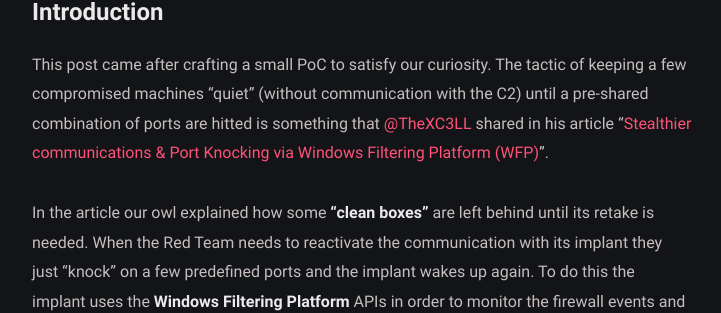
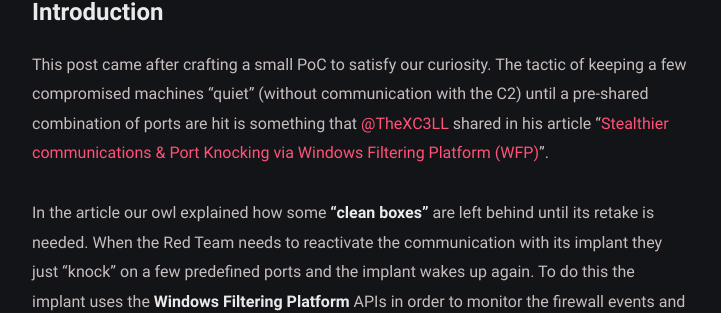
Before and after one commit to Adepts-Of-0xCC/blog, a Jekyll site: the page built from _posts/Connectionless-shells/2021-06-18-Connectionless-shells.md, in a window 1280 px wide and 900 px high, scrolled down 749 px. Shown: the part 205-518 px from the top of the window, without its empty margins (278-999 px from the left). Built offline with Jekyll 4.4.1, drawn with Linux system fonts in a browser that asks for light colours; some web fonts are replaced; some of the changed text lies outside the part shown.

Commit message:
typo fixed

```diff
--- a/_posts/Connectionless-shells/2021-06-18-Connectionless-shells.md
+++ b/_posts/Connectionless-shells/2021-06-18-Connectionless-shells.md
@@ -14,7 +14,7 @@ Dear Fell**owl**ship, today's homily is about how a fool started to play with th
 
 # Introduction
 
-This post came after crafting a small PoC to satisfy our curiosity. The tactic of keeping a few compromised machines "quiet" (without communication with the C2) until a pre-shared combination of ports are hitted is something that [@TheXC3LL](https://twitter.com/TheXC3LL) shared in his article "[Stealthier communications & Port Knocking via Windows Filtering Platform (WFP)](https://x-c3ll.github.io/posts/windows-port-knocking/)".
+This post came after crafting a small PoC to satisfy our curiosity. The tactic of keeping a few compromised machines "quiet" (without communication with the C2) until a pre-shared combination of ports are hit is something that [@TheXC3LL](https://twitter.com/TheXC3LL) shared in his article "[Stealthier communications & Port Knocking via Windows Filtering Platform (WFP)](https://x-c3ll.github.io/posts/windows-port-knocking/)".
 
 In the article our owl explained how some **"clean boxes"** are left behind until its retake is needed. When the Red Team needs to reactivate the communication with its implant they just "knock" on a few predefined ports and the implant wakes up again. To do this the implant uses the **Windows Filtering Platform** APIs in order to monitor the firewall events and to check for incomming UDP packets (source and destionation port/ip), if the predefined condition is met then it connects back to a fallback C2 or just fire a reverse shell.
 
@@ -330,7 +330,7 @@ Secondly, in our PoC we are just using **one** port to transfer the information
 - Second port to read the inputs (as we are doing right now)
 - Third port to stop the "shell" mode and enter in sleeping mode again
 
-Also something really, really, really important: when the first port is hitted (the "wake up") we have to save the IP which contacted us, and then **use it as criteria to meet in our events of reading inputs**. This matters a lot to avoid the insertion of corrupted data because we are reading stray packets from other machines. We need to match the port choosen to carry the input **AND** the IP who made us wake up.
+Also something really, really, really important: when the first port is hit (the "wake up") we have to save the IP which contacted us, and then **use it as criteria to meet in our events of reading inputs**. This matters a lot to avoid the insertion of corrupted data because we are reading stray packets from other machines. We need to match the port choosen to carry the input **AND** the IP who made us wake up.
 
 For this very same reason to wake up we need to add an extra condition: not only a selected port has to be knocked, the source port has to be one that would not be used in a natural environment (for example 666).
 
```
